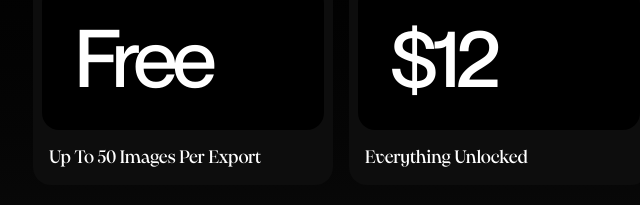
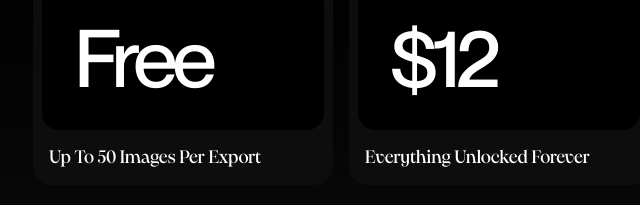
Before and after one commit to nomanwebflow/pluckr, a Next.js app in the folder landing/: page / in a window 1280 px wide. Shown: the part 5745-5950 px from the top of the page, without its empty margins (299-939 px from the left). Built offline with nearby package versions, Linux system fonts and the light colour scheme.

Commit message:
Price: Everything unlocked forever
Co-Authored-By: Claude Sonnet 5.5 <noreply@anthropic.com>

```diff
--- a/landing/src/components/price.tsx
+++ b/landing/src/components/price.tsx
@@ -1,6 +1,6 @@
 const plans = [
   { price: "Free", note: "Up to 50 images per export" },
-  { price: "$12", note: "Everything unlocked" },
+  { price: "$12", note: "Everything unlocked forever" },
 ];
 
 export function Price() {
```
